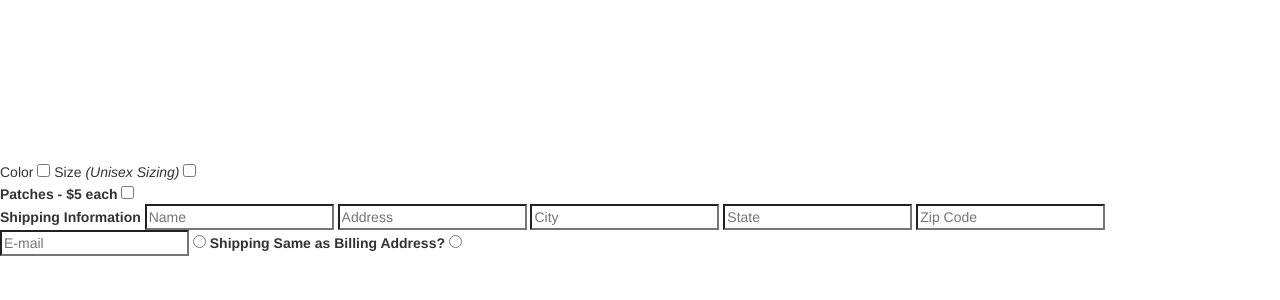
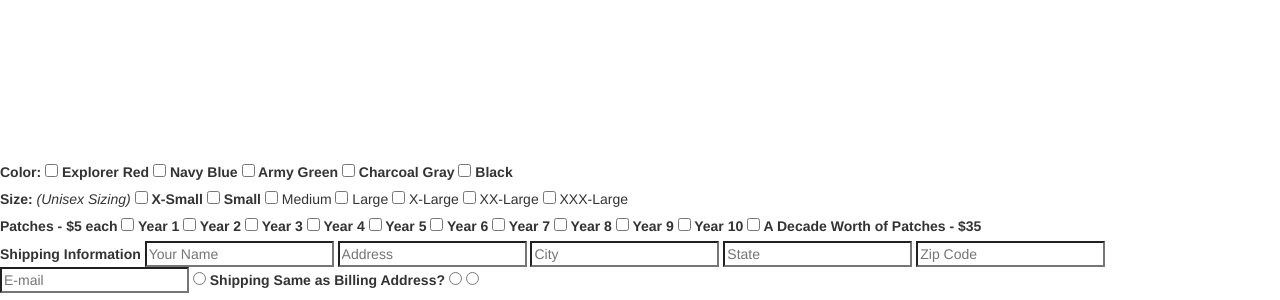
Before and after one commit to jlgadams31/10yearhoodie-form, a plain HTML site: page index.html in a window 1280 px wide. Shown: the part 2073-2373 px from the top of the page. Before the commit the page ends 2341 px from the top, so only its background shows below. Drawn offline with Linux system fonts and the light colour scheme.

Commit message:
Form- Start

```diff
--- a/index.html
+++ b/index.html
@@ -50,40 +50,55 @@
 
 <!-- FORM -->
     <form action="" method="get"
-        <label> Color
-            <input type="checkbox" name="color" value="Explorer Red"
-            <input type="checkbox" name="color" value="Navy Blue"
-            <input type="checkbox" name="color" value="Army Green"
-            <input type="checkbox" name="color" value="Charcoal Gray"
-            <input type="checkbox" name="color" value="Black"
-        </label
+        <div> <b>Color:</b>
+            <label>
+                <input type="checkbox" name="color" value="Explorer Red"> Explorer Red
+            </label>
+            <label>
+                <input type="checkbox" name="color" value="Navy Blue"> Navy Blue
+            </label>
+            <label>
+                <input type="checkbox" name="color" value="Army Green"> Army Green
+            </label>
+            <label>
+                <input type="checkbox" name="color" value="Charcoal Gray"> Charcoal Gray
+            </label>
+            <label>
+                <input type="checkbox" name="color" value="Black"> Black
+            </label
+        </div>
 
-        <label> Size <i>(Unisex Sizing)</i>
-            <input type="checkbox" name="Size" value="X-Small"
-            <input type="checkbox" name="Size" value="Small"
-            <input type="checkbox" name="Size" value="Medium"
-            <input type="checkbox" name="Size" value="Large"
-            <input type="checkbox" name="Size" value="X-Large"
-            <input type="checkbox" name="Size" value="XX-Large"
-            <input type="checkbox" name="Size" value="XXX-Large"
-        </label>
+        <div> <b>Size:</b> <i>(Unisex Sizing)</i>
+            <label>
+                <input type="checkbox" name="Size" value="X-Small"> X-Small
+            </label>
+            <label>
+                <input type="checkbox" name="Size" value="Small"> Small
+            </label>
+                <input type="checkbox" name="Size" value="Medium"> Medium
+                <input type="checkbox" name="Size" value="Large"> Large
+                <input type="checkbox" name="Size" value="X-Large"> X-Large
+                <input type="checkbox" name="Size" value="XX-Large"> XX-Large
+                <input type="checkbox" name="Size" value="XXX-Large"> XXX-Large
+            </label>
+        </div>
 
-        <label> Patches - $5 each
-            <input type="checkbox" name="Size" value="Year 1"
-            <input type="checkbox" name="Size" value="Year 2"
-            <input type="checkbox" name="Size" value="Year 3"
-            <input type="checkbox" name="Size" value="Year 4"
-            <input type="checkbox" name="Size" value="Year 5"
-            <input type="checkbox" name="Size" value="Year 6"
-            <input type="checkbox" name="Size" value="Year 7"
-            <input type="checkbox" name="Size" value="Year 8"
-            <input type="checkbox" name="Size" value="Year 9"
-            <input type="checkbox" name="Size" value="Year 10"
-            <input type="checkbox" name="Size" value="A Decade Worth of Patches - $35"
+        <label> <b>Patches</b> - $5 each
+            <input type="checkbox" name="Patch" value="Year 1"> Year 1
+            <input type="checkbox" name="Patch" value="Year 2"> Year 2
+            <input type="checkbox" name="Patch" value="Year 3"> Year 3
+            <input type="checkbox" name="Patch" value="Year 4"> Year 4
+            <input type="checkbox" name="Patch" value="Year 5"> Year 5
+            <input type="checkbox" name="Patch" value="Year 6"> Year 6
+            <input type="checkbox" name="Patch" value="Year 7"> Year 7
+            <input type="checkbox" name="Patch" value="Year 8"> Year 8
+            <input type="checkbox" name="Patch" value="Year 9"> Year 9
+            <input type="checkbox" name="Patch" value="Year 10"> Year 10
+            <input type="checkbox" name="Patch" value="A Decade Worth of Patches - $35"> A Decade Worth of Patches - $35
         </label>
 
         <label> Shipping Information
-            <input type="text" name="" placeholder="Name">
+            <input type="text" name="Your Name" placeholder="Your Name">
             <input type="text" name="Address" placeholder="Address">
             <input type="text" name="City" placeholder="City">
             <input type="text" name="State" placeholder="State">
@@ -93,8 +108,8 @@
         </label>
 
         <label> Shipping Same as Billing Address?
-            <input type="radio" name="shipandbill" value="yes"
-            <input type="radio" name="shipandbill" value="no"
+            <input type="radio" name="shipandbill" value="yes">
+            <input type="radio" name="shipandbill" value="no">
         </label>
 
 
```
